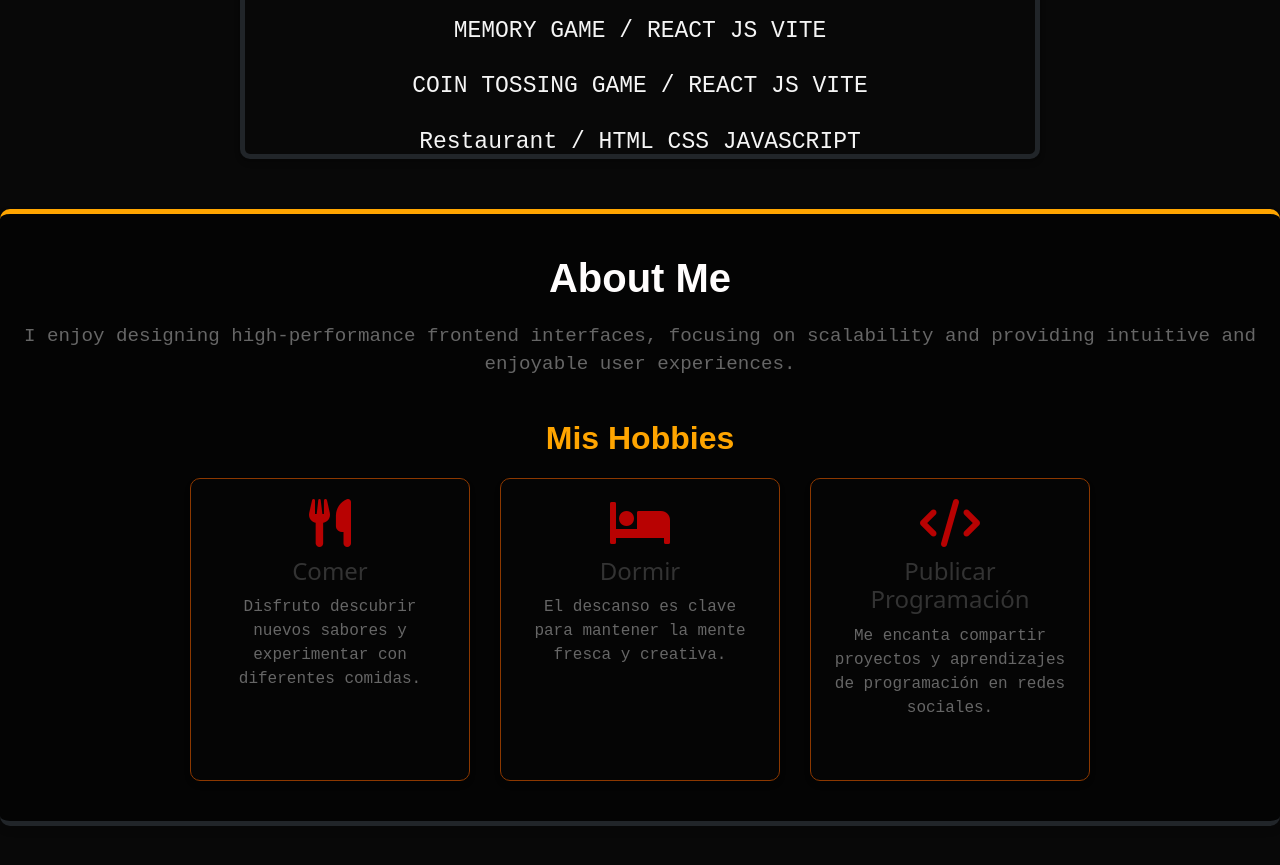
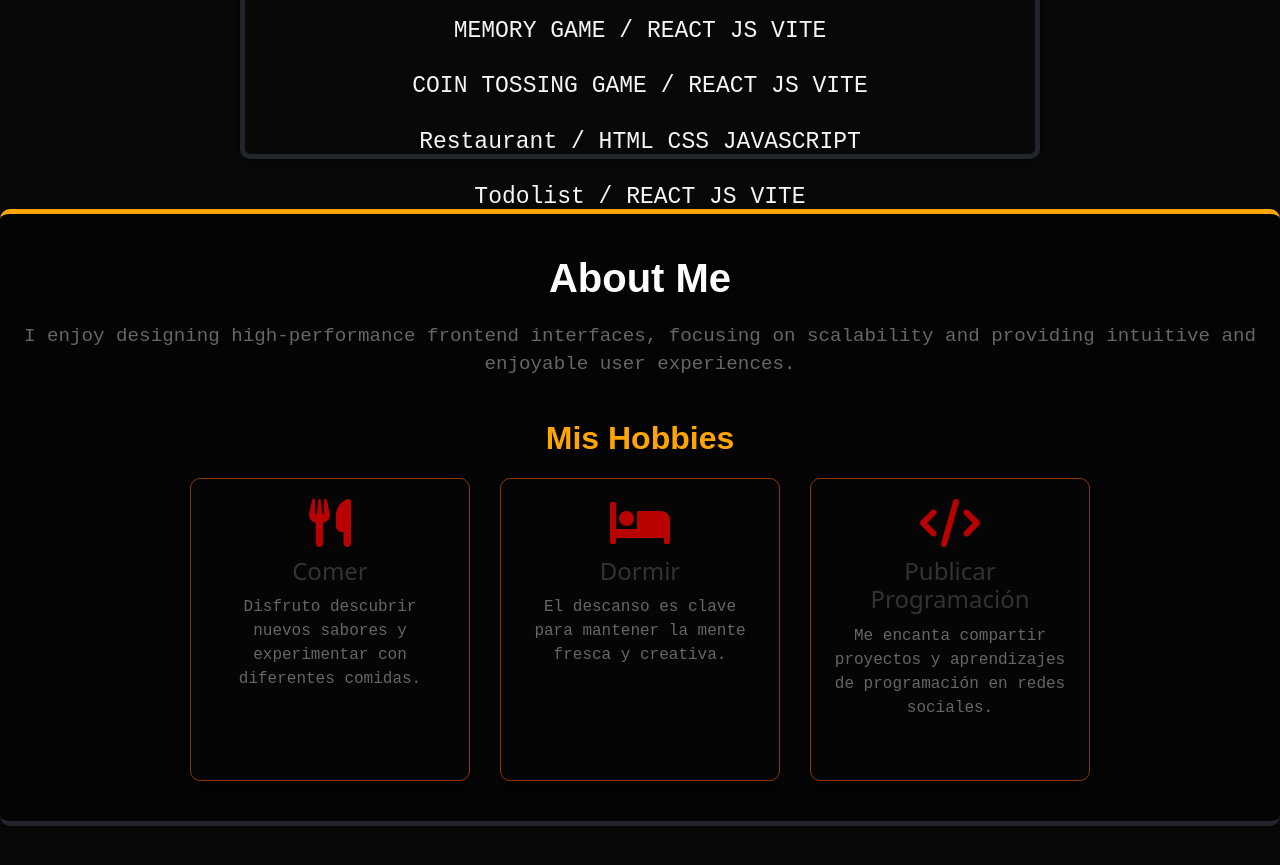
Before and after one commit to raylinpeguero78/portafolio, a plain HTML site: page index.html in a window 1280 px wide. Shown: the part 1305-2170 px from the top of the page. Drawn offline with nearby package versions, Linux system fonts and the light colour scheme.

Commit message:
Update index.html

```diff
--- a/index.html
+++ b/index.html
@@ -39,6 +39,8 @@
       <li><a href="https://raylinpeguero78.github.io/MEMORY-GAME/" target="_blank">MEMORY GAME / REACT JS VITE</a></li>
       <li><a href="https://raylinpeguero78.github.io/Lanza-moneda-game/" target="_blank">COIN TOSSING GAME / REACT JS VITE</a></li>
     <li><a href="https://raylinpeguero78.github.io/Restaurante/" target="_blank">Restaurant / HTML CSS JAVASCRIPT</a></li>
+     <li><a href="https://raylinpeguero78.github.io/Todolist/" target="_blank">Todolist / REACT JS VITE</a></li>
+
 
 
     </ul>
```
